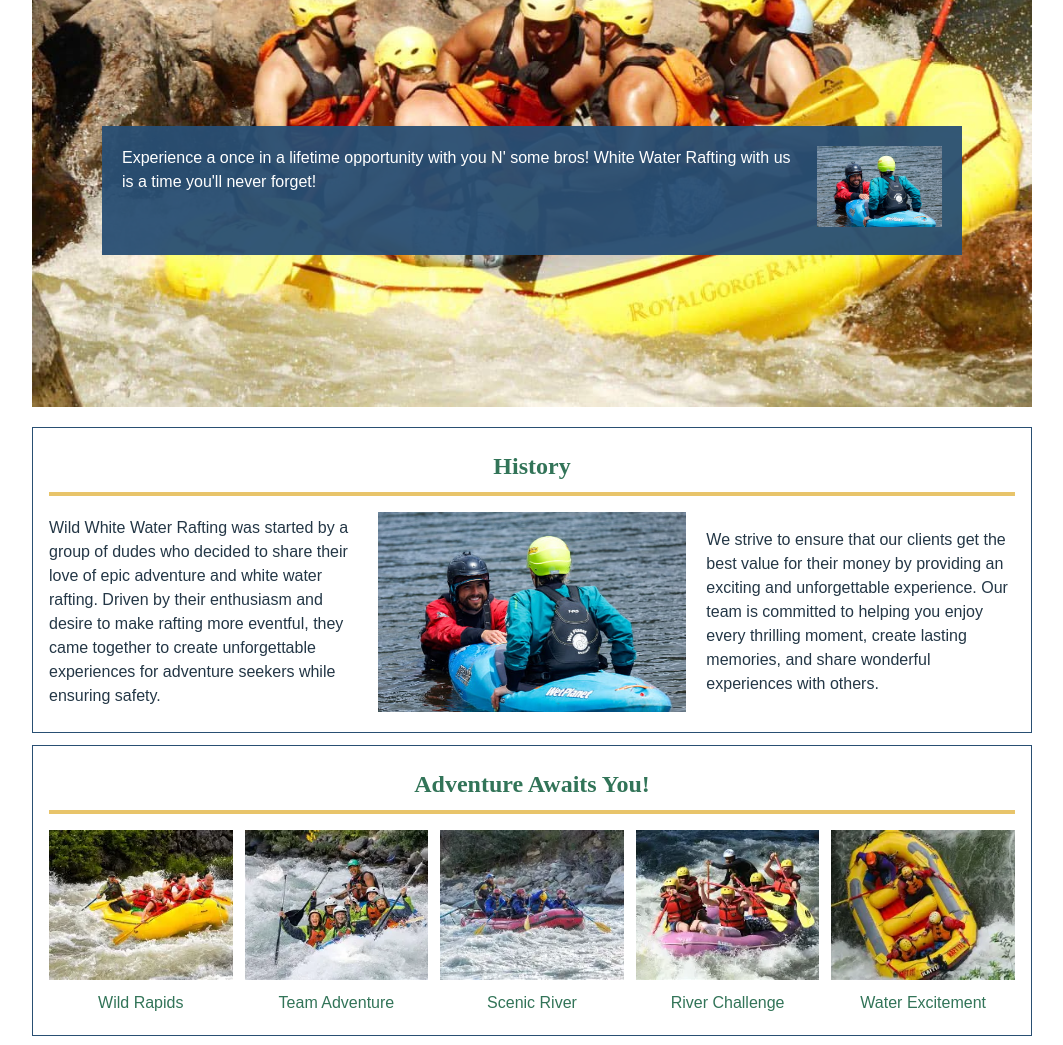
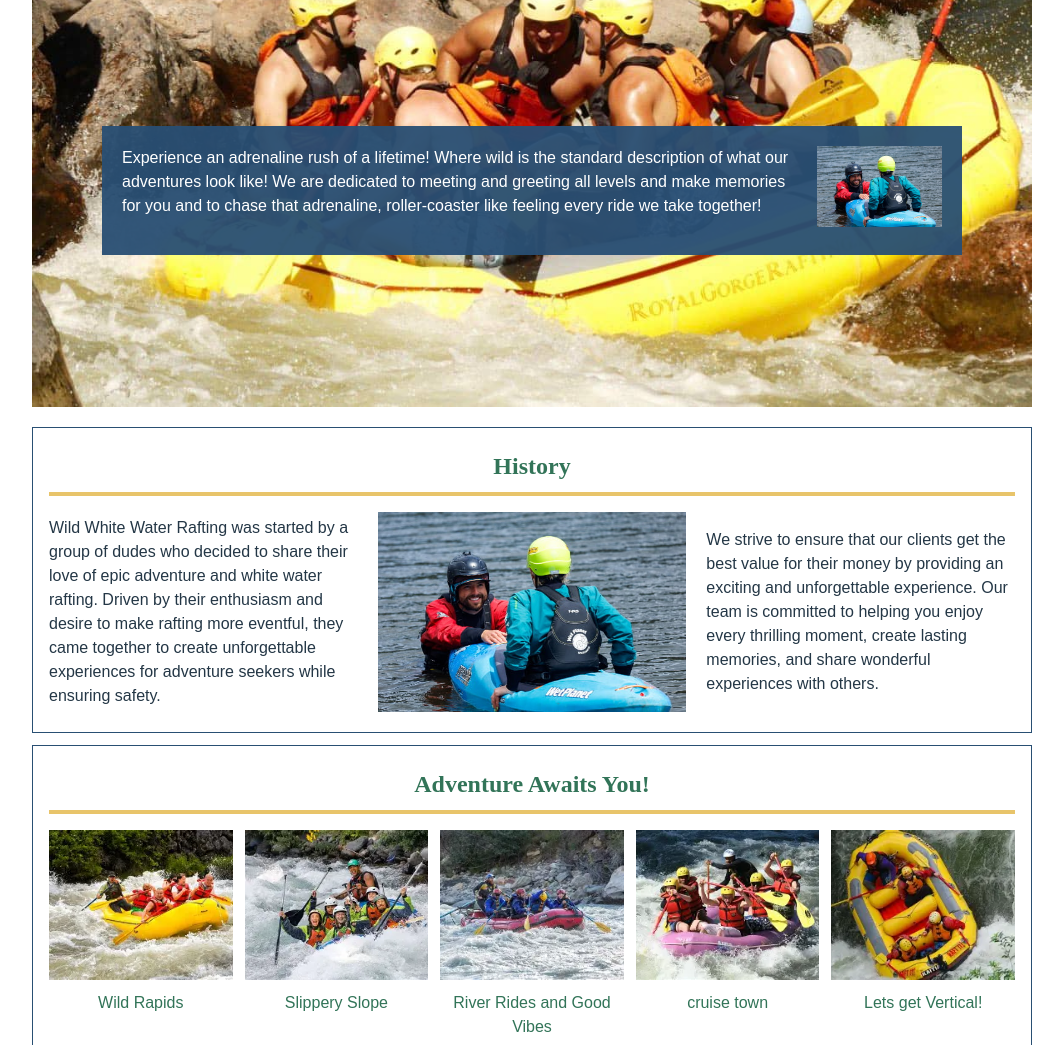
Before and after one commit to lehitonga3/wdd130, a plain HTML site: page wwr/about.html in a window 1280 px wide. Shown: the part 197-1242 px from the top of the page, without its empty margins (108-1171 px from the left). Drawn offline with Linux system fonts and the light colour scheme.

Commit message:
update fig captions

```diff
--- a/wwr/about.html
+++ b/wwr/about.html
@@ -31,8 +31,9 @@
                     <img src="images/instructor.jpg" alt="Rafters enjoying time on the river">
 
                     <p>
-                        Experience a once in a lifetime opportunity with you N' some bros!
-                        White Water Rafting with us is a time you'll never forget!
+                        Experience an adrenaline rush of a lifetime! Where wild is the standard description of what our adventures look like!
+                        We are dedicated to meeting and greeting all levels and make memories for you and to chase that adrenaline,
+                        roller-coaster like feeling every ride we take together!
                     </p>
                 </article>
             </div>
@@ -72,22 +73,22 @@
 
                     <figure>
                         <img src="images/rafting2.jpg" alt="Team rafting in a red raft">
-                        <figcaption>Team Adventure</figcaption>
+                        <figcaption>Slippery Slope</figcaption>
                     </figure>
 
                     <figure>
                         <img src="images/rafting3.jpg" alt="Rafting through a scenic river">
-                        <figcaption>Scenic River</figcaption>
+                        <figcaption>River Rides and Good Vibes</figcaption>
                     </figure>
 
                     <figure>
                         <img src="images/rafting4.jpg" alt="Rafting team navigating the river">
-                        <figcaption>River Challenge</figcaption>
+                        <figcaption>cruise town</figcaption>
                     </figure>
 
                     <figure>
                         <img src="images/rafting5.jpg" alt="Rafters enjoying white water">
-                        <figcaption>Water Excitement</figcaption>
+                        <figcaption>Lets get Vertical!</figcaption>
                     </figure>
                 </div>
             </section>
```
